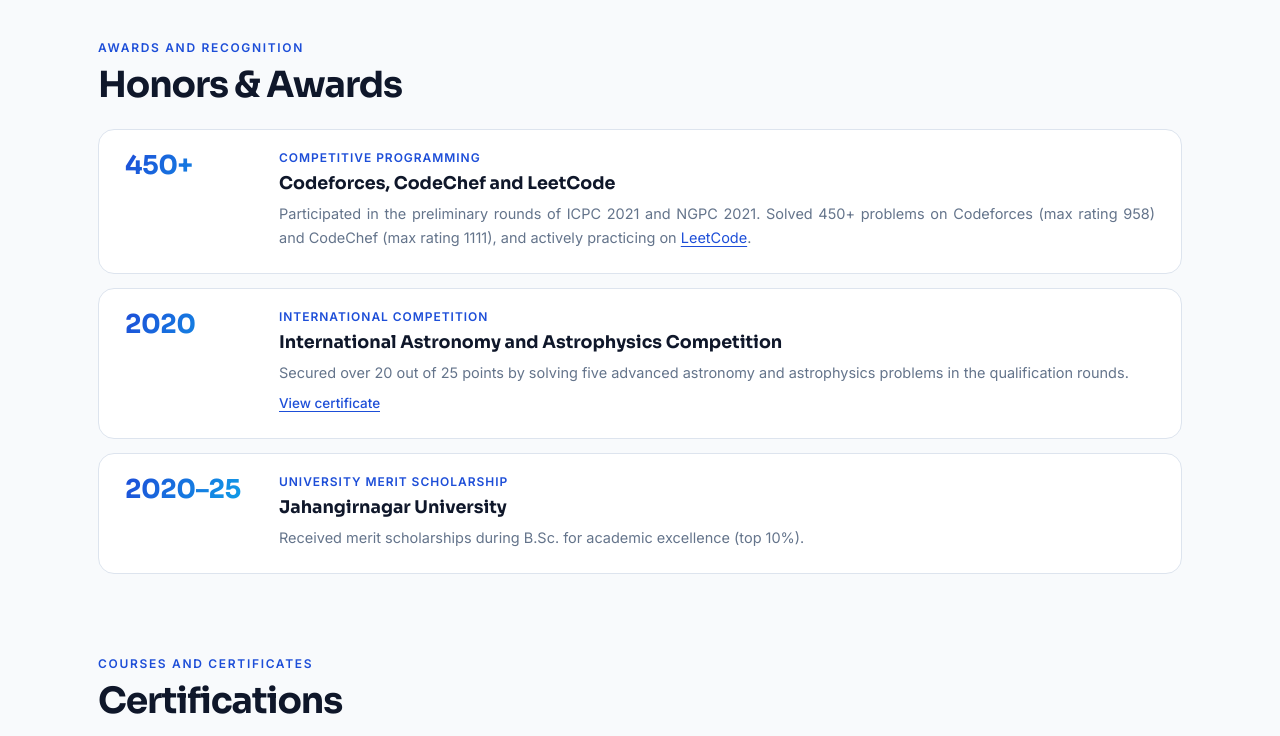
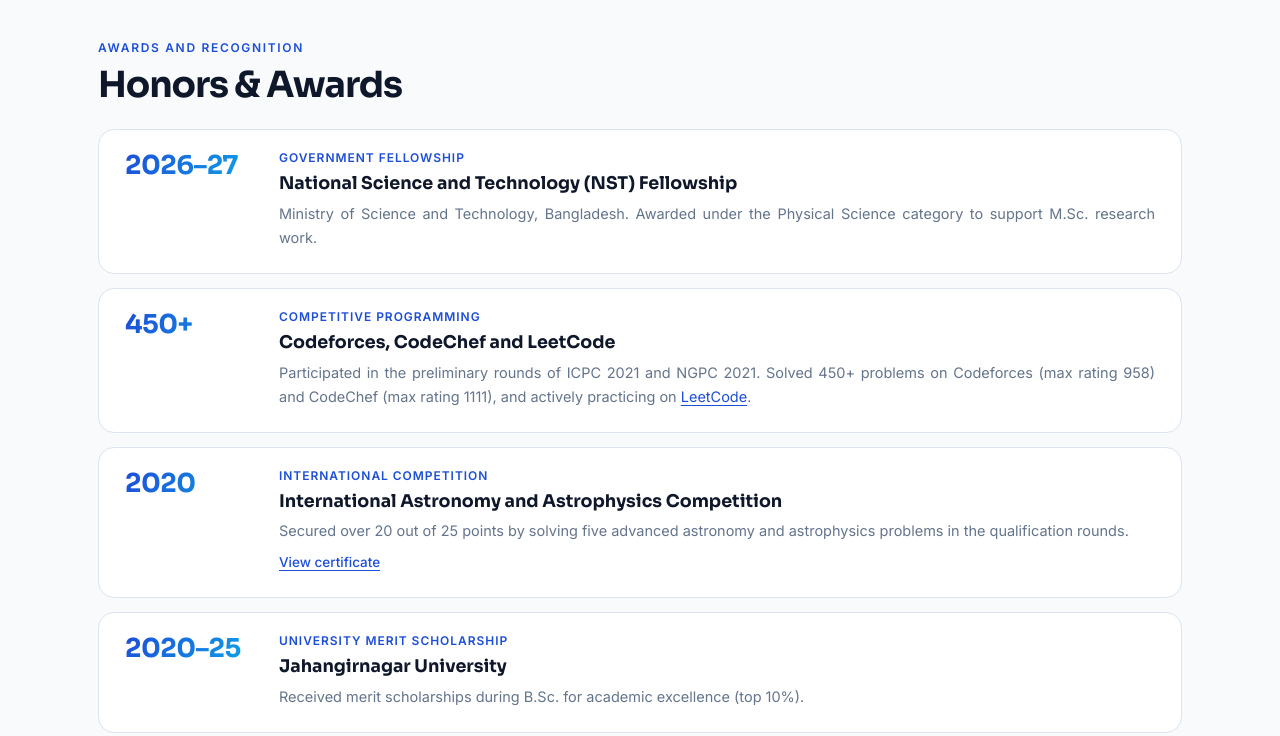
Before and after one commit to shanjida-alam/shanjida-alam-portfolio, a plain HTML site: page index.html in a window 1280 px wide. Shown: the part 8060-8796 px from the top of the page. Drawn offline with Linux system fonts and the light colour scheme.

Commit message:
add nst fellowship

```diff
--- a/index.html
+++ b/index.html
@@ -339,6 +339,7 @@ section .sub{text-align:center}
 
 <section id="honors"><p class="eb">Awards and recognition</p><h2>Honors &amp; Awards</h2>
 <div class="hv">
+<div class="ho"><b>2026&ndash;27</b><div><span class="ht">Government Fellowship</span><h3>National Science and Technology (NST) Fellowship</h3><p>Ministry of Science and Technology, Bangladesh. Awarded under the Physical Science category to support M.Sc. research work.</p></div></div>
 <div class="ho"><b>450+</b><div><span class="ht">Competitive Programming</span><h3>Codeforces, CodeChef and LeetCode</h3><p>Participated in the preliminary rounds of ICPC 2021 and NGPC 2021. Solved 450+ problems on Codeforces (max rating 958) and CodeChef (max rating 1111), and actively practicing on <a href="https://leetcode.com/u/Shanjida_29/">LeetCode</a>.</p></div></div>
 <div class="ho"><b>2020</b><div><span class="ht">International Competition</span><h3>International Astronomy and Astrophysics Competition</h3><p>Secured over 20 out of 25 points by solving five advanced astronomy and astrophysics problems in the qualification rounds.</p><a class="hl" href="#certifications">View certificate</a></div></div>
 <div class="ho"><b>2020&ndash;25</b><div><span class="ht">University Merit Scholarship</span><h3>Jahangirnagar University</h3><p>Received merit scholarships during B.Sc. for academic excellence (top 10%).</p></div></div>
```
